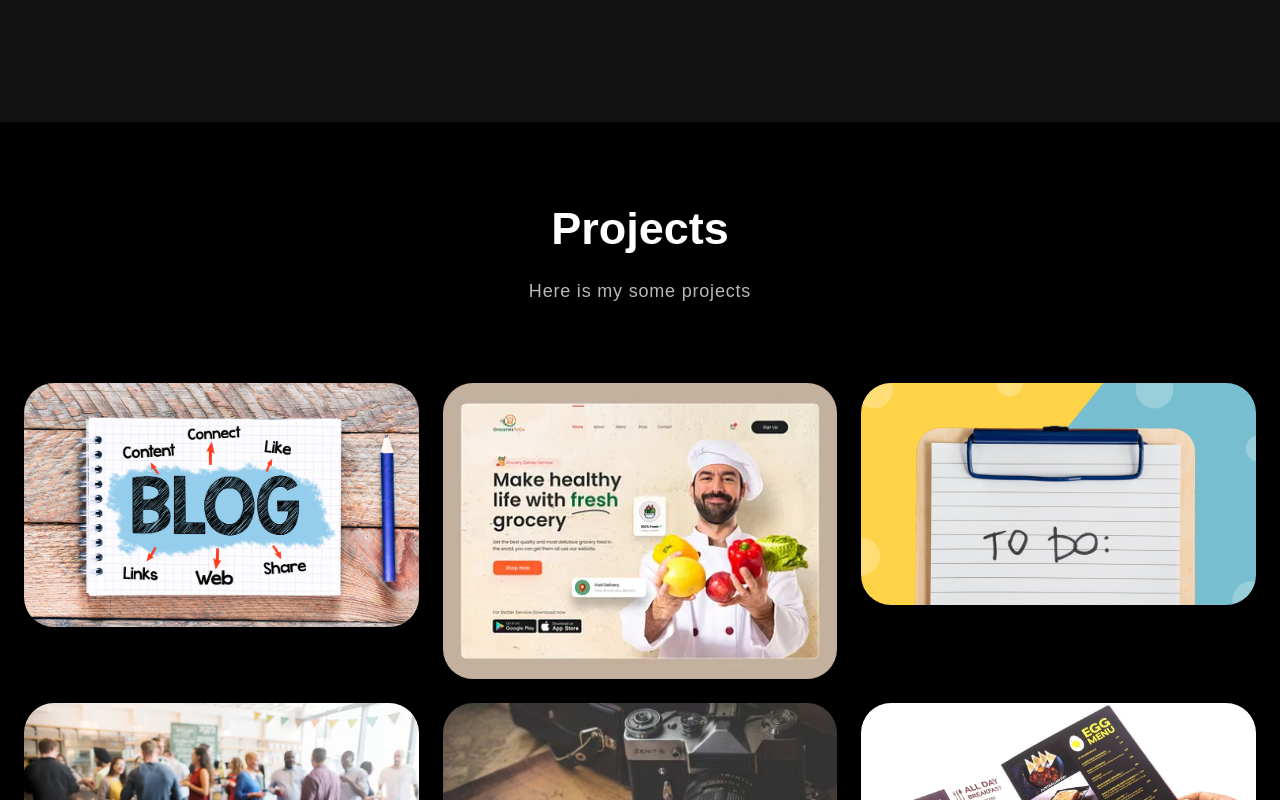
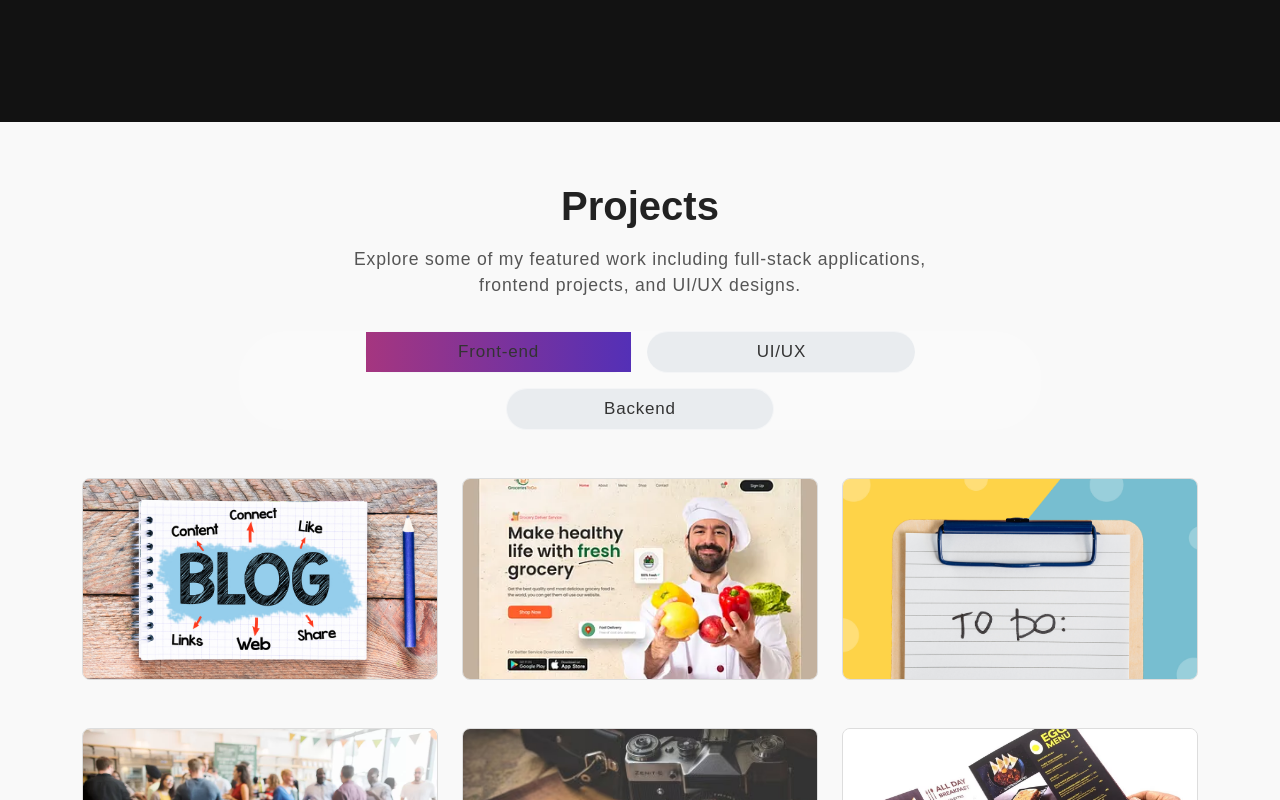
Before and after one commit to ali-hossain-nayan/Myportfolio, a React (Vite) app: page / in a window 1280 px wide. Shown: the part 1480-2280 px from the top of the page. Built offline with nearby package versions, Linux system fonts and the light colour scheme; a web font is replaced by a local one.

Commit message:
updated-layout

```diff
--- a/src/components/ProjectCard.jsx
+++ b/src/components/ProjectCard.jsx
@@ -11,40 +11,37 @@ export const ProjectCard = ({
   figmaLink,
 }) => {
   return (
-    <Col size={12} sm={6} md={4}>
-      <div className="proj-imgbx">
-        <img src={imgUrl} alt={title} />
-        <div className="proj-txtx">
+    <Col xs={12} sm={6} md={4} className="mb-4">
+      <div className="proj-imgbx" style={{ border: "1px solid #ddd", borderRadius: "8px", overflow: "hidden", backgroundColor: "#fff" }}>
+        <img src={imgUrl} alt={title} style={{ width: "100%", height: "200px", objectFit: "cover" }} />
+        <div className="proj-txtx" style={{ padding: "15px" }}>
           <h4>{title}</h4>
-          <span>{description}</span>
-          <div>
-            <a href={githubLink} target="_blank" rel="noopener noreferrer">
+          <p>{description}</p>
+          <div style={{ marginTop: "10px" }}>
+            <a href={githubLink} target="_blank" rel="noopener noreferrer" style={{ marginRight: "10px" }}>
               GitHub
-            </a>{" "}
-            {/* Add space here */}
+            </a>
             <a href={deploymentLink} target="_blank" rel="noopener noreferrer">
-              Deployment
+              Live Site
             </a>
             {Technology && (
-              <div>
-                <strong>Technology:</strong>
-                <ul>
+              <div style={{ marginTop: "10px" }}>
+                <strong>Technologies:</strong>
+                <ul style={{ paddingLeft: "20px" }}>
                   {Technology.map((tech, index) => (
                     <li key={index}>{tech}</li>
                   ))}
                 </ul>
               </div>
             )}
-            {Technology &&
-              Technology.includes("Ui-Ux") &&
-              figmaLink && ( // Check if 'Ui-Ux' is in the Technology array
-                <div>
-                  <strong>UI/UX Design:</strong>
-                  <a href={figmaLink} target="_blank" rel="noopener noreferrer">
-                    Figma Project
-                  </a>
-                </div>
-              )}
+            {Technology?.includes("Ui-Ux") && figmaLink && (
+              <div style={{ marginTop: "10px" }}>
+                <strong>UI/UX Design:</strong>{" "}
+                <a href={figmaLink} target="_blank" rel="noopener noreferrer">
+                  Figma Project
+                </a>
+              </div>
+            )}
           </div>
         </div>
       </div>
--- a/src/components/Projects.jsx
+++ b/src/components/Projects.jsx
@@ -15,7 +15,7 @@ const Projects = () => {
     {
       title: "Modern Blogging Platform",
       description:
-        "It's a project where users can create an account and publish different types of blogs with titles, images, etc. CRUD operations, real-time updates, and SEO optimization are professionally handled.",
+        "Users can create accounts and publish blogs. Includes real-time updates, SEO, and CRUD operations.",
       imgUrl: projImg1,
       githubLink: "https://github.com/Nayan1234l/Blog-Sites",
       deploymentLink: "https://blog-sites-blue.vercel.app/",
@@ -23,8 +23,7 @@ const Projects = () => {
     },
     {
       title: "GrocyMart",
-      description:
-        "It's a simple frontend projet where different types of GrocyMart are displayed",
+      description: "Frontend project to display grocery items.",
       imgUrl: projImg6,
       githubLink: "https://github.com/ali-hossain-nayan/groccey-shop",
       deploymentLink: "https://grocy-mart-pied.vercel.app/",
@@ -33,7 +32,7 @@ const Projects = () => {
     {
       title: "Todo App",
       description:
-        "It's an app where users can add, delete, and update todos. Using Context API, the todo list persists even after page refresh. Also, stores todos in local storage. User authentication is handled using Auth0.",
+        "Todo app with context API and Auth0. Persisted with localStorage.",
       imgUrl: projImg2,
       githubLink: "https://github.com/Nayan1234l/Todos-React",
       deploymentLink: "https://vivasoft-todo.vercel.app/",
@@ -41,8 +40,7 @@ const Projects = () => {
     },
     {
       title: "Office Lunch Management System",
-      description:
-        "For the easy way to choose  office employee lunch .  ",
+      description: "Simplified lunch selection for office employees.",
       imgUrl: projImg5,
       githubLink: "https://github.com/ali-hossain-nayan/Office-Lunch-Management",
       deploymentLink: "https://office-lunch-management-theta.vercel.app/",
@@ -50,83 +48,160 @@ const Projects = () => {
     },
     {
       title: "PhotoGraphy",
-      description:
-        "It's a simple frontend projet where different types of photography are displayed",
+      description: "Frontend project displaying photography work.",
       imgUrl: projImg7,
       githubLink: "https://github.com/ali-hossain-nayan/photgraphy",
       deploymentLink: "https://photgraphy.vercel.app/",
       Technology: ["React"],
-      // figmaLink: "https://www.figma.com/",
     },
     {
       title: "Menu Card",
-      description:
-        "A menu card where users can choose different types of foods at different times.",
+      description: "Users can choose foods by time. Figma included.",
       imgUrl: projImg3,
       githubLink: "https://github.com/ali-hossain-nayan/Restaurant_Manu_React",
       deploymentLink: "https://restaurant-manu-react.vercel.app/",
-      Technology: ["React"],
+      Technology: ["React", "Ui-Ux"],
       figmaLink: "https://www.figma.com/",
     },
     {
       title: "Nike Shoes",
-      description:
-        "It's a simple frontend projet where different types of Nike shoes are displayed",
+      description: "Frontend project to display Nike shoes.",
       imgUrl: projImg4,
       githubLink: "https://github.com/ali-hossain-nayan/Nike",
       deploymentLink: "https://nike-beta-blond.vercel.app/",
       Technology: ["React + Tailwind CSS"],
     },
-    // Add more projects with their respective GitHub and deployment links
   ];
 
   return (
-    <section className="project" id="projects" style={{ width: "100vw", height: "100vh", overflow: "hidden" }}>
-      <Container fluid style={{ height: "100%", display: "flex", justifyContent: "center", alignItems: "center" }}>
-        <Row style={{ height: "100%", width: "100%" }}>
-          <Col style={{ height: "100%", display: "flex", flexDirection: "column" }}>
-            <h2>Projects</h2>
-            <p>
-              Here is my some projects
+    <section
+      className="project"
+      id="projects"
+      style={{
+        padding: "60px 0",
+        position: "relative",
+        backgroundColor: "#f9f9f9",
+      }}
+    >
+      <Container>
+        <Row>
+          <Col className="text-center">
+            <h2
+              style={{
+                color: "#222",
+                fontWeight: "700",
+                fontSize: "2.5rem",
+                marginBottom: "1rem",
+              }}
+            >
+              Projects
+            </h2>
+            <p
+              style={{
+                color: "#555",
+                fontSize: "1.1rem",
+                maxWidth: "700px",
+                margin: "0 auto 2rem",
+              }}
+            >
+              Explore some of my featured work including full-stack applications, frontend projects, and UI/UX designs.
             </p>
             <Tab.Container id="projects-tabs" defaultActiveKey="first">
             <Nav
   variant="pills"
-                className="nav-pills mb-5 justify-content-center align-items-center"
+  className="nav-pills mb-5 justify-content-center"
   id="pills-tab"
+  style={{ gap: '15px' }}
 >
   <Nav.Item>
-                  <Nav.Link eventKey="first">Front-end</Nav.Link>
+    <Nav.Link
+      eventKey="first"
+      style={{
+        color: "#333",
+        backgroundColor: "#e9ecef",
+        fontWeight: "500",
+        borderRadius: "50px",
+        padding: "10px 20px",
+      }}
+      activeStyle={{
+        backgroundColor: "#0d6efd",
+        color: "#fff",
+      }}
+    >
+      Front-end
+    </Nav.Link>
   </Nav.Item>
   <Nav.Item>
-                  <Nav.Link eventKey="second">Ui-Ux</Nav.Link>
+    <Nav.Link
+      eventKey="second"
+      style={{
+        color: "#333",
+        backgroundColor: "#e9ecef",
+        fontWeight: "500",
+        borderRadius: "50px",
+        padding: "10px 20px",
+      }}
+      activeStyle={{
+        backgroundColor: "#0d6efd",
+        color: "#fff",
+      }}
+    >
+      UI/UX
+    </Nav.Link>
   </Nav.Item>
   <Nav.Item>
-                  <Nav.Link eventKey="third">Backend</Nav.Link>
+    <Nav.Link
+      eventKey="third"
+      style={{
+        color: "#333",
+        backgroundColor: "#e9ecef",
+        fontWeight: "500",
+        borderRadius: "50px",
+        padding: "10px 20px",
+      }}
+      activeStyle={{
+        backgroundColor: "#0d6efd",
+        color: "#fff",
+      }}
+    >
+      Backend
+    </Nav.Link>
   </Nav.Item>
 </Nav>
+
               <Tab.Content>
                 <Tab.Pane eventKey="first">
                   <Row>
-                    {projects.map((project, index) => {
-                      return <ProjectCard key={index} {...project} />;
-                    })}
+                    {projects.map((project, index) => (
+                      <ProjectCard key={index} {...project} />
+                    ))}
                   </Row>
                 </Tab.Pane>
                 <Tab.Pane eventKey="second">
                   <Row>
                     {projects
-                      .filter(
-                        (project) =>
-                          project.Technology &&
-                          project.Technology.includes("Ui-Ux")
+                      .filter((project) =>
+                        project.Technology?.includes("Ui-Ux")
                       )
-                      .map((project, index) => {
-                        return <ProjectCard key={index} {...project} />;
-                      })}
+                      .map((project, index) => (
+                        <ProjectCard key={index} {...project} />
+                      ))}
                   </Row>
                 </Tab.Pane>
-                {/* Add more Tab.Pane components for additional tabs */}
+                <Tab.Pane eventKey="third">
+                  <Row>
+                    {projects
+                      .filter((project) =>
+                        project.Technology?.some((tech) =>
+                          tech.toLowerCase().includes("express") ||
+                          tech.toLowerCase().includes("node")
+                        )
+                      )
+                      .map((project, index) => (
+                        <ProjectCard key={index} {...project} />
+                      ))}
+                  </Row>
+                </Tab.Pane>
               </Tab.Content>
             </Tab.Container>
           </Col>
@@ -135,8 +210,15 @@ const Projects = () => {
       <img
         className="background-image-right"
         src={colorSharp2}
-        alt="Color Sharp 2"
-        style={{ position: "absolute", bottom: 0, right: 0, width: "50%", height: "auto" }}
+        alt="Decoration"
+        style={{
+          position: "absolute",
+          bottom: 0,
+          right: 0,
+          width: "300px",
+          opacity: 0.3,
+          pointerEvents: "none",
+        }}
       />
     </section>
   );
```
Lines whose indentation alone changed are shown as unchanged.
